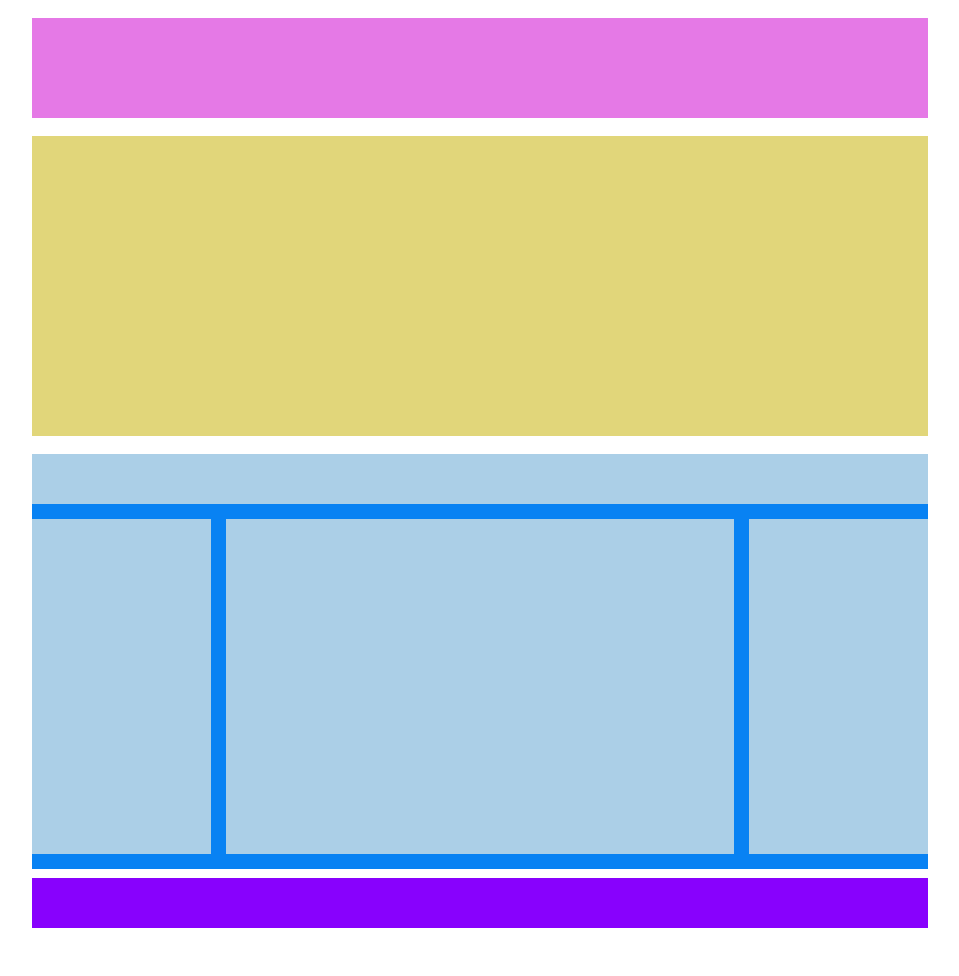
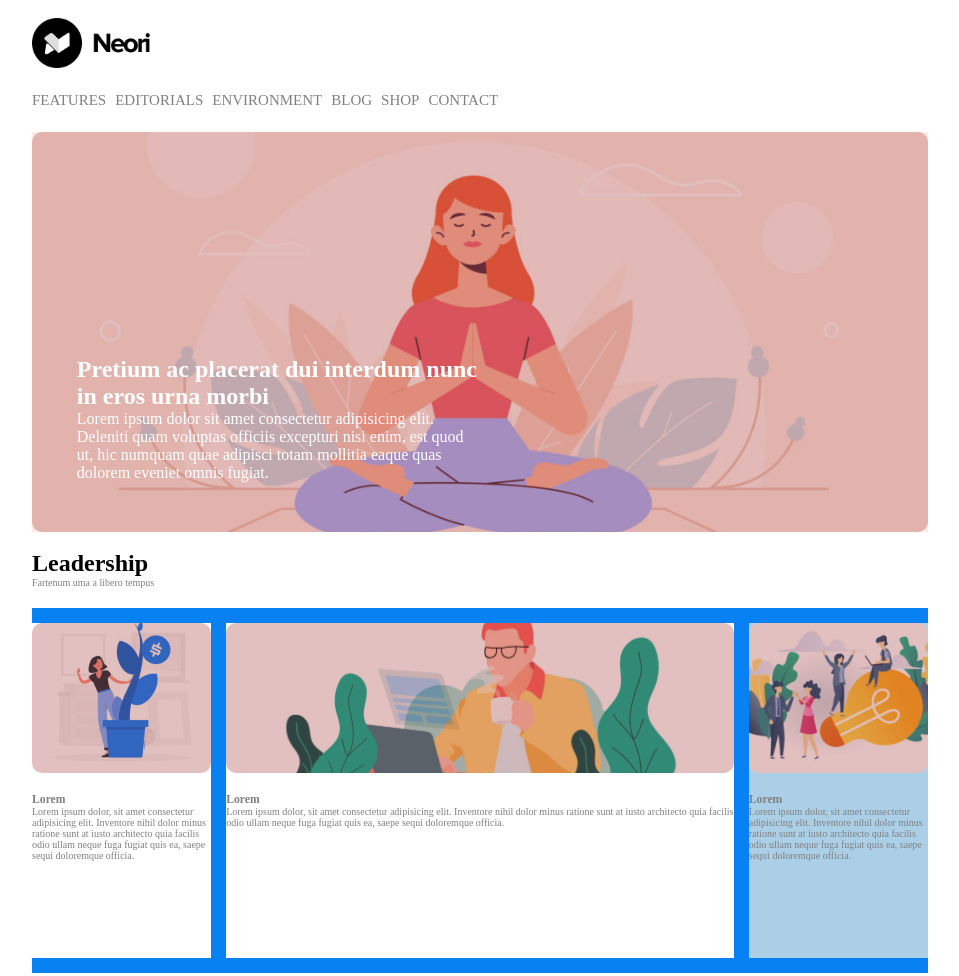
Before and after one commit to DiegoCopat/htmlcss-struttura-wp, a plain HTML site: page index.html in a window 1280 px wide. Shown: the top 976 px of the page, without its empty margins (160-1119 px from the left). Before the commit the page ends 928 px from the top, so only its background shows below. Drawn offline with Linux system fonts and the light colour scheme.

Commit message:
ho quasi completato il main

```diff
--- a/css/style.css
+++ b/css/style.css
@@ -33,27 +33,77 @@
 }
 /* css header */
 
-#header-1 {
-    height: 100px;
-    background-color: #E579E6;
+.centr img {
+    height: 50px;
+    border-radius: 10px;
+}
+
+#nav {
+    list-style: none;
+}
+#nav li {
+    display: inline-block;
+    font-size: 15px;
+    margin: 20px 5px 5px 0;
+}
+#nav a {
+    text-decoration: none;
+    color: gray;
 }
 
 #header-2 {
-    height: 300px;
-    background-color: #E1D67A;
+    height: 400px;
+    background-image: url(../img/banner.jpg);
+    background-size: cover;
+    background-position: center;
+}
+#desc {
+    width: 50%;
+    padding: 25% 0% 5% 5%;
+    color: white;
 }
 
 /* css main */
-#head-main {
-    height: 65px;
+#head-main>div {
+    font-size: 10px;
+    line:height: 12px;
+    padding-bottom: 20px;
+    color: gray;
 }
-#sx-main {
+
+#sx-main,
+#center-main,
+#dx-main {
     width: 20%;
+    font-size: 10px;
+    line:height: 12px;
+    padding-bottom: 20px;
+    color: gray;
 }
+#img-sx,
+#img-center,
+#img-dx{
+    width: 100%;
+    height: 150px;
+    background-size: cover;
+    background-position: center;
+    border-radius: 10px;
+    margin-bottom: 20px;
+}
+
 #center-main {
     width: 60%;
     border-left: 15px solid #0882F3;
     border-right: 15px solid #0882F3;
+}
+#img-center {
+    background-image: url(../img/banner-2.jpg);
+}
+#img-sx {
+    background-image: url(../img/img-1.jpg);
+}
+#img-dx {
+    background-image: url(../img/img-3.jpg);
 }
 #dx-main {
     width: 20%;
@@ -65,3 +115,9 @@ footer> section {
     background-color: #8801FD;
     margin-top: 1%;
 }
+
+.filtro-img {
+    height: 100%;
+    background-color: rgba(158, 46, 46, 0.3);
+    border-radius: 10px;
+}
--- a/index.html
+++ b/index.html
@@ -13,12 +13,27 @@
 
         <!-- prima sezione dell'header -->
         <section id="header-1" class="marg-top">
-
+            <img src="img/logo.png" alt="immagine logo">
+            <ul id="nav">
+                <li><a href="">FEATURES</a></li>
+                <li><a href="">EDITORIALS</a></li>
+                <li><a href="">ENVIRONMENT</a></li>
+                <li><a href="">BLOG</a></li>
+                <li><a href="">SHOP</a></li>
+                <li><a href="">CONTACT</a></li>
+            </ul>
         </section>
         <!-- /prima sezione dell'header -->
 
         <!-- seconda sezione dell'header -->
         <section id="header-2" class="marg-top">
+            <div class="filtro-img">
+                <div id="desc">
+                    <h2>Pretium ac placerat dui interdum nunc in eros urna morbi</h2>
+                    <p>Lorem ipsum dolor sit amet consectetur adipisicing elit. Deleniti quam voluptas officiis excepturi nisi enim, est quod ut, hic numquam quae adipisci totam mollitia eaque quas dolorem eveniet omnis fugiat.</p>
+                </div>
+
+            </div>
 
         </section>
         <!-- /seconda sezione dell'header -->
@@ -29,26 +44,39 @@
     <!-- sezione dedicata al main -->
     <main class="centr clear">
         <!-- header del main -->
-        <section id="head-main" class="bk-blu bd-blu marg-top">
-
+        <section id="head-main" class="bd-blu marg-top">
+            <h1>Leadership</h1>
+            <div>Fartenum uma a libero tempus</div>
         </section>
         <!-- /header del main -->
 
         <!-- esider-sx del main -->
-        <section id="sx-main" class="bk-blu bd-blu main">
-
+        <section id="sx-main" class="bd-blu main">
+            <div id="img-sx">
+                <div class="filtro-img"></div>
+            </div>
+                <h3>Lorem</h3>
+                <p>Lorem ipsum dolor, sit amet consectetur adipisicing elit. Inventore nihil dolor minus ratione sunt at iusto architecto quia facilis odio ullam neque fuga fugiat quis ea, saepe sequi doloremque officia.</p>
         </section>
         <!-- esider-sx del main -->
 
         <!-- parte centrale del main -->
-        <section id="center-main" class="bk-blu bd-blu main">
-
+        <section id="center-main" class="bd-blu main">
+            <div id="img-center">
+                <div class="filtro-img"></div>
+            </div>
+                <h3>Lorem</h3>
+                <p>Lorem ipsum dolor, sit amet consectetur adipisicing elit. Inventore nihil dolor minus ratione sunt at iusto architecto quia facilis odio ullam neque fuga fugiat quis ea, saepe sequi doloremque officia.</p>
         </section>
         <!-- /parte centrale del main -->
 
         <!-- esider-dx del main -->
         <section id="dx-main" class="bk-blu bd-blu main">
-
+            <div id="img-dx">
+                <div class="filtro-img"></div>
+            </div>
+                <h3>Lorem</h3>
+                <p>Lorem ipsum dolor, sit amet consectetur adipisicing elit. Inventore nihil dolor minus ratione sunt at iusto architecto quia facilis odio ullam neque fuga fugiat quis ea, saepe sequi doloremque officia.</p>
         </section>
         <!-- /esider-dx del main -->
     </main>
```
Also changed, not shown: img/banner-2.jpg (added), img/banner.jpg (added), img/img-1.jpg (added), img/img-2.jpg (added), img/img-3.jpg (added), img/img-4.jpg (added), img/img-5.jpg (added), img/img-6.jpg (added), img/logo.png (added).
